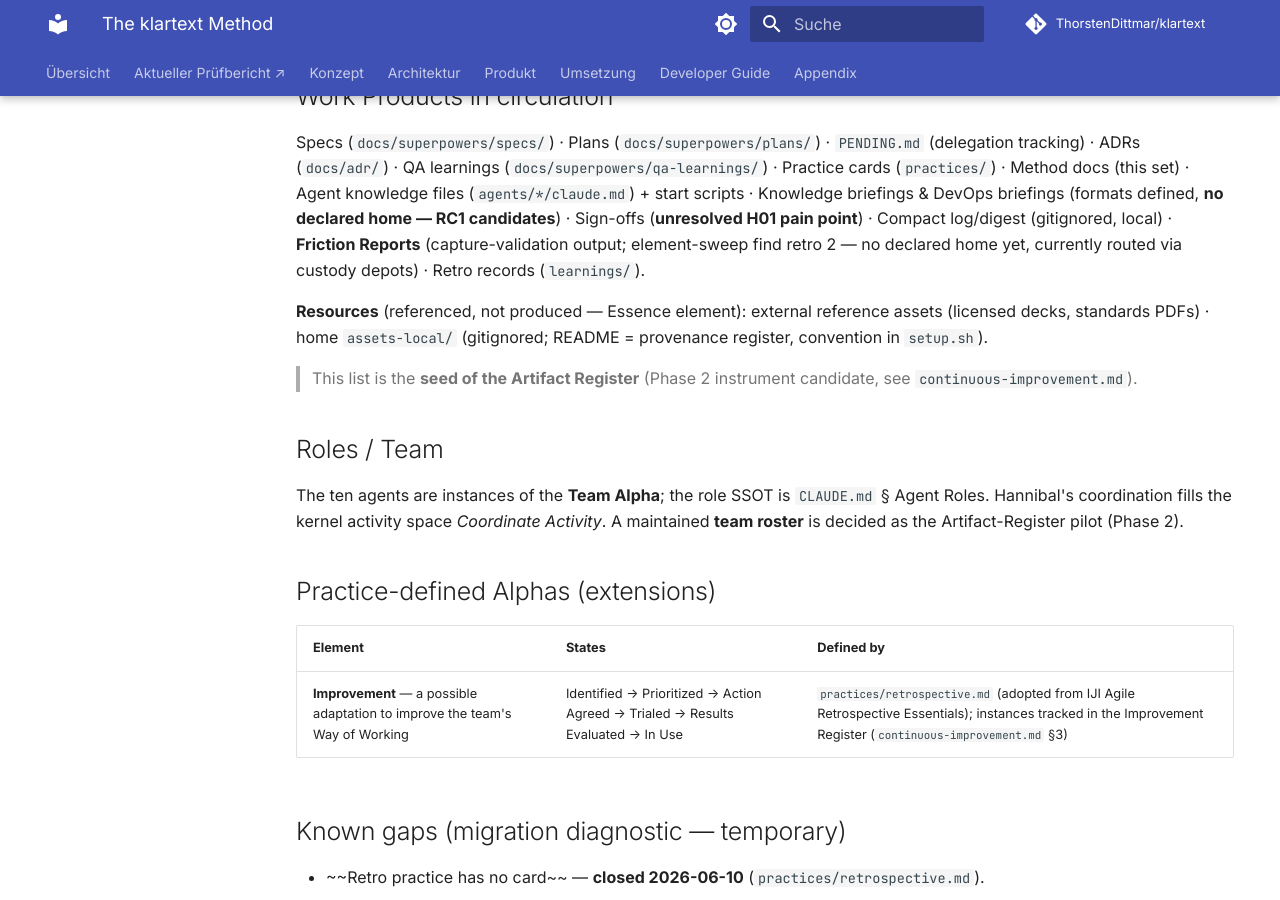
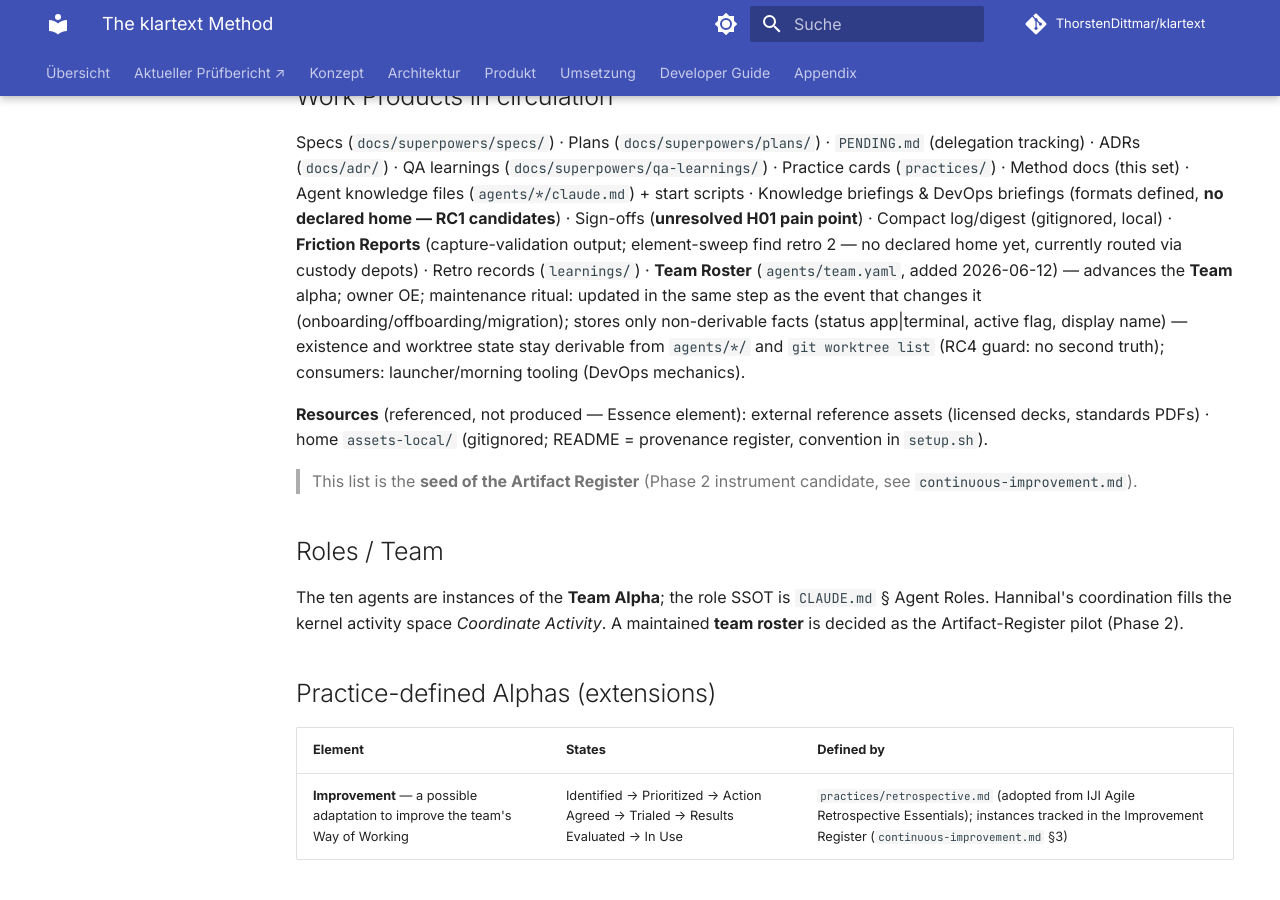
Before and after one commit to ThorstenDittmar/klartext, an MkDocs documentation site: the page built from docs/superpowers/improvement/method.md, in a window 1280 px wide and 900 px high, scrolled down 3601 px. Built offline with MkDocs 1.6.1 and Material for MkDocs 9.7.7, drawn with Linux system fonts in a browser that asks for light colours; comment, search, counter and statistics services are not loaded.

Commit message:
docs: land OE uncommitted files — team.yaml + 4 method docs
Verbatim copy from the main working tree. These files were committed by OE
during the terminal-agent migration prep (team roster, agent-onboarding
skill, method doc updates) but never landed on main — blocking Welle 2.

Files:
- agents/team.yaml              — team roster (slug/display/status/active)
- docs/superpowers/improvement/method.md
- docs/superpowers/skills/agent-onboarding.md  (Roster-Pflicht-Schritt)
- docs/superpowers/improvement/continuous-improvement.md
- docs/superpowers/plans/PENDING.md

Co-Authored-By: Claude Sonnet 4.6 <noreply@anthropic.com>

```diff
--- a/docs/superpowers/improvement/method.md
+++ b/docs/superpowers/improvement/method.md
@@ -93,7 +93,12 @@ ADRs (`docs/adr/`) · QA learnings (`docs/superpowers/qa-learnings/`) · Practic
 docs (this set) · Agent knowledge files (`agents/*/claude.md`) + start scripts · Knowledge briefings & DevOps
 briefings (formats defined, **no declared home — RC1 candidates**) · Sign-offs (**unresolved H01 pain point**) ·
 Compact log/digest (gitignored, local) · **Friction Reports** (capture-validation output; element-sweep find
-retro 2 — no declared home yet, currently routed via custody depots) · Retro records (`learnings/`).
+retro 2 — no declared home yet, currently routed via custody depots) · Retro records (`learnings/`) ·
+**Team Roster** (`agents/team.yaml`, added 2026-06-12) — advances the **Team** alpha; owner OE; maintenance
+ritual: updated in the same step as the event that changes it (onboarding/offboarding/migration); stores only
+non-derivable facts (status app|terminal, active flag, display name) — existence and worktree state stay
+derivable from `agents/*/` and `git worktree list` (RC4 guard: no second truth); consumers: launcher/morning
+tooling (DevOps mechanics).
 
 **Resources** (referenced, not produced — Essence element): external reference assets (licensed decks,
 standards PDFs) · home `assets-local/` (gitignored; README = provenance register, convention in `setup.sh`).
```
Also changed, not shown: docs/superpowers/improvement/continuous-improvement.md (+3 -2 lines), docs/superpowers/plans/PENDING.md (+3 -1 lines), docs/superpowers/skills/agent-onboarding.md (+6 -0 lines), 1 other file.
